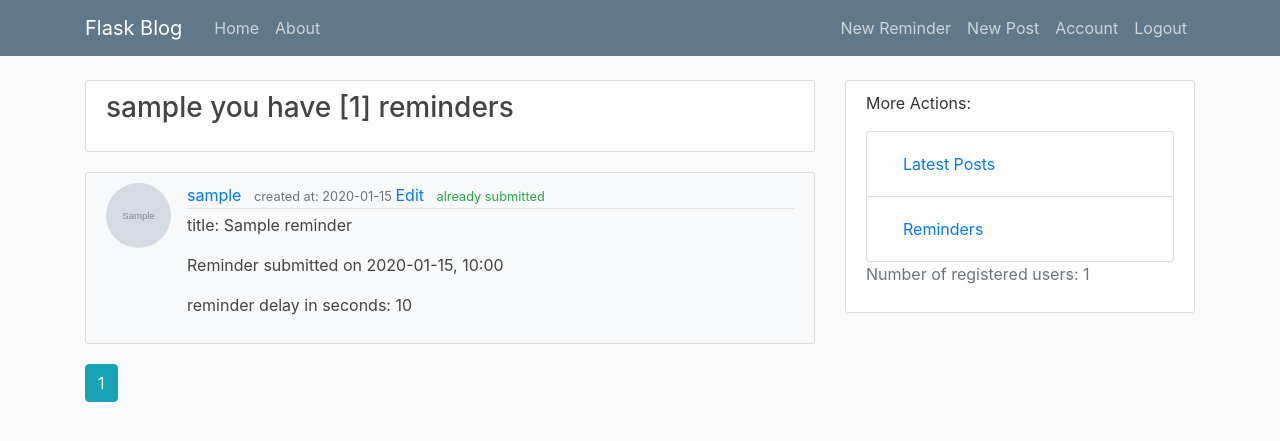
After one commit to royruho/flaskblog, a Flask app: page /reminder/remainders in a window 1280 px wide. The commit adds this page. Shown: the top 441 px of the page. Run offline with Flask 2, Linux system fonts and the light colour scheme; a user stored in the database is signed in; tables that the repository leaves empty hold one stand-in row (values such as "Sample post"); grey boxes marked "Sample" are stand-in pictures.

Commit message:
changed tasks to reminders

```diff
--- a/flaskblog/config.py
+++ b/flaskblog/config.py
@@ -10,6 +10,7 @@ class Config:
     MAIL_USE_TLS = True
     MAIL_USERNAME = os.environ.get('EMAIL_USER')
     MAIL_PASSWORD = os.environ.get('EMAIL_PASS')
+    EXECUTOR_TYPE = 'thread'
 
     @classmethod
     def __printConfig__(cls):
--- a/flaskblog/main/routes.py
+++ b/flaskblog/main/routes.py
@@ -20,10 +20,12 @@ def about():
     abouts = [
         {
             'author': 'Roy Ruach',
-            'title': 'FlaskBlog home page',
+            'title': 'Blog and Reminders home page',
             'content': 'This page was created by Roy Ruach using python and '
                        'flask.\nThe site was created in assistance with Corey '
-                       'Schafer Youtube flask tutorial.',
+                       'Schafer Youtube flask tutorial.\nUsing this page you '
+                       'can register with your email and send yourself future'
+                       ' notifications via E-mail',
             'date_posted': 'October 26, 2020'
         }
     ]
--- a/flaskblog/models.py
+++ b/flaskblog/models.py
@@ -1,8 +1,10 @@
+import time
 from datetime import datetime
 from itsdangerous import TimedJSONWebSignatureSerializer as Serializer, BadData
 from flask import current_app
 from flask_login import UserMixin
 from flaskblog import db, login_manager
+from flaskblog.remainders import utils
 
 
 @login_manager.user_loader
@@ -17,7 +19,7 @@ class User(db.Model, UserMixin):
     image_file = db.Column(db.String(20), nullable=False, default='default.jpg')
     password = db.Column(db.String(60), nullable=False)
     posts = db.relationship('Post', backref='author', lazy=True)
-    tasks = db.relationship('Task', backref='author', lazy=True)
+    reminders = db.relationship('Reminder', backref='author', lazy=True)
 
     def get_reset_token(self, expires_sec=1800):
         s = Serializer(current_app.config['SECRET_KEY'], expires_sec)
@@ -52,7 +54,7 @@ class Post(db.Model):
         return f"Post('{self.title}', '{self.date_posted}')"
 
 
-class Task(db.Model):
+class Reminder(db.Model):
     id = db.Column(db.Integer, primary_key=True)
     title = db.Column(db.String(100), nullable=False)
     date_created = db.Column(db.DateTime, nullable=False,
@@ -63,11 +65,18 @@ class Task(db.Model):
     user_id = db.Column(db.Integer, db.ForeignKey('user.id'), nullable=False)
 
     def __repr__(self):
-        return f"Task('{self.title}', '{self.duration_sec}',{self.run_status})"
+        return f"Reminder('{self.title}', '{self.duration_sec}',{self.run_status})"
 
-    def run_task(self):
+    def __call__(self, *args, **kwargs):
+        time.sleep(self.duration_sec)
+        print(f'reminder {self} was called')
+        return self.__repr__()
+
+    def set_reminder(self):
         if self.run_status:
             return False
+        print(f"run_reminder user: {User.query.filter_by(id=self.user_id).first()}")
+        utils.async_run_reminder(self, User.query.filter_by(id=self.user_id).first())
         self.run_status = True
         self.date_run = datetime.utcnow()
         return True
--- /dev/null
+++ b/flaskblog/remainders/routes.py
@@ -0,0 +1,96 @@
+from flask import Blueprint, flash, redirect, url_for, render_template, abort, \
+    request
+from flask_login import login_required, current_user
+
+from flaskblog import db
+from flaskblog.models import Reminder, User
+from flaskblog.remainders.forms import ReminderForm
+
+reminders = Blueprint('remainders', __name__)
+
+
+@reminders.route('/reminder/remainders')
+@login_required
+def user_reminders():
+    page = request.args.get('page', 1, type=int)
+    user = User.query.filter_by(username=current_user.username).first_or_404()
+    reminders = Reminder.query.filter_by(author=user).order_by(
+        Reminder.date_created.desc()).paginate(per_page=5, page=page)
+    return render_template('user_reminders.html', reminders=reminders, user=user,
+                           num_registered=User.get_num_registered())
+
+
+@reminders.route('/reminder/new', methods=['GET', 'POST'])
+@login_required
+def new_reminder():
+    form = ReminderForm()
+    if form.validate_on_submit():
+        reminder_object = Reminder(title=form.title.data,
+                               duration_sec=form.duration_sec.data,
+                               author=current_user)
+        db.session.add(reminder_object)
+        db.session.commit()
+        flash('reminder was created', 'success')
+        return redirect(url_for('remainders.reminder',
+                                reminder_id=reminder_object.id))
+    return render_template('create_reminder.html', title='New reminder',
+                           form=form, legend='New reminder',
+                           num_registered=User.get_num_registered())
+
+
+@reminders.route('/reminder/<int:reminder_id>', methods=['GET', 'POST'])
+def reminder(reminder_id):
+    reminder_object = Reminder.query.get_or_404(reminder_id)
+    return render_template('reminder.html', title=reminder_object.title,
+                           reminder=reminder_object,
+                           num_registered=User.get_num_registered())
+
+
+@reminders.route('/reminder/<int:reminder_id>/update', methods=['GET', 'POST'])
+@login_required
+def update_reminder(reminder_id):
+    reminder_object = Reminder.query.get_or_404(reminder_id)
+    if reminder_object.author != current_user:
+        abort(403)
+    form = ReminderForm()
+    if form.validate_on_submit():
+        reminder_object.title = form.title.data
+        reminder_object.duration_sec = form.duration_sec.data
+        db.session.commit()
+        flash('reminder was updated', 'success')
+        return redirect(url_for('remainders.reminder', reminder_id=reminder_object.id))
+    elif request.method == 'GET':
+        form.title.data = reminder_object.title
+        form.duration_sec.data = reminder_object.duration_sec
+    return render_template('create_reminder.html', title='Update reminder',
+                           form=form, legend='Update reminder',
+                           num_registered=User.get_num_registered())
+
+
+@reminders.route('/reminder/<int:reminder_id>/delete', methods=['POST'])
+@login_required
+def delete_reminder(reminder_id):
+    reminder_object = Reminder.query.get_or_404(reminder_id)
+    if reminder_object.author != current_user:
+        abort(403)
+    db.session.delete(reminder_object)
+    db.session.commit()
+    flash('reminder was deleted', category="success")
+    return redirect(url_for('remainders.user_reminders'))
+
+
+@reminders.route('/reminder/<int:reminder_id>/run', methods=['POST'])
+@login_required
+def run_reminder(reminder_id):
+    reminder_object = Reminder.query.get_or_404(reminder_id)
+    if reminder_object.author != current_user:
+        abort(403)
+    if reminder_object.set_reminder():
+        db.session.commit()
+        flash('Reminder submitted. You will receive an email in the '
+              'near future',
+              category="success")
+    else:
+        flash('reminder already sent', category="warning")
+
+    return redirect(url_for('remainders.user_reminders'))
--- a/flaskblog/templates/home.html
+++ b/flaskblog/templates/home.html
@@ -5,11 +5,11 @@
         {% if title=='Latest Posts' %}
             <h3> {{ title }}</h3>
         {% endif %}
-         <p>Roy Ruach FlaskBlog implementation</p>
+         <p>Roy Ruach Blogging and Email-Remainders page</p>
             {% if not current_user.is_authenticated %}
                 <p class="text-left text-muted">You are not logged in. Login or
                     Register to write
-                    posts</p>
+                    posts or send your self future email with reminders</p>
             {% endif %}
      </div>
     {%  for post in posts.items %}
--- a/flaskblog/templates/layout.html
+++ b/flaskblog/templates/layout.html
@@ -34,9 +34,9 @@
             <div class="navbar-nav">
                 {% if current_user.is_authenticated %}
                     <a class="nav-item nav-link" href="{{ url_for
-                    ('tasks.new_task')
+                    ('remainders.new_reminder')
                             }}">
-                        New Task
+                        New Reminder
                     </a>
                     <a class="nav-item nav-link" href="{{ url_for
                     ('posts.new_post')
@@ -95,8 +95,8 @@
                 {% if current_user.is_authenticated %}
                     <li class="list-group-item list-group-item-light">
                         <a class="nav-item nav-link" href="{{
-                                url_for('tasks.user_tasks') }}">
-                            Tasks
+                                url_for('remainders.user_reminders') }}">
+                            Reminders
                         </a>
                     </li>
                 {% endif %}
--- /dev/null
+++ b/flaskblog/templates/user_reminders.html
@@ -0,0 +1,76 @@
+{% extends "layout.html" %}
+
+{% block content %}
+    <div class="content-section">
+        {% if not reminders.items %}
+            <h3>You have no reminders</h3>
+        {% else %}
+            <h3 class="mb-3">
+                {{ reminders.items[0].author.username }} you have [{{ reminders.total }}] reminders
+            </h3>
+        {% endif %}
+    </div>
+
+        {%  for reminder in reminders.items %}
+            <article class="media content-section bg-light">
+            <img class="rounded-circle article-img"
+                 src="{{ url_for('static',filename='profile_pics/' +
+                 reminder.author.image_file) }}">
+                <div class="media-body mb-0">
+                    <div class="article-metadata">
+                        <a class="mr-2" href={{ url_for('remainders.user_reminders',
+                            username=reminder.author.username) }}>
+                        {{ reminder.author.username }}
+                        </a>
+                        <small class="text-muted">
+                        created at: {{ reminder.date_created.strftime('%Y-%m-%d') }}
+                        </small>
+                        <a class="mr-2" href={{ url_for('remainders.reminder',
+                            reminder_id=reminder.id) }}>
+                            Edit
+                        </a>
+                        {% if reminder.run_status %}
+                            <small class="text-success">
+                                already submitted
+                            </small>
+                        {% else %}
+                            <small class="text-danger">
+                                This reminder was not submitted yet!
+                            </small>
+                        {% endif %}
+                    </div>
+                    <p><a class="article-title" href="{{url_for('remainders.reminder',
+                            reminder_id=reminder.id) }}">
+                        title: {{ reminder.title }}
+                    </a></p>
+                    <p class="article-title">
+                        {% if reminder.run_status and reminder.date_run %}
+                                Reminder submitted on
+                            {{ reminder.date_run.strftime('%Y-%m-%d, %H:%M') }}
+                        {% endif %}
+                    </p>
+                    <p class="article-title">
+                        reminder delay in seconds: {{ reminder.duration_sec }}
+                    </p>
+                </div>
+            </article>
+        {% endfor %}
+        {%  for page_num in reminders.iter_pages(left_edge=1, right_edge=1,
+        left_current=1, right_current=3) %}
+            {% if page_num %}
+                {% if reminders.page == page_num %}
+                    <a class="btn btn-info mb-4" href="{{ url_for
+                    ('remainders.user_reminders', username=user.username,
+                        page=page_num) }}"> {{ page_num }}
+                    </a>
+                {% else %}
+                    <a class="btn btn-outline-info mb-4" href="{{ url_for
+                    ('remainders.user_reminders', username=user.username,
+                        page=page_num) }}"> {{ page_num }}
+                    </a>
+                    {% endif %}
+            {% else %}
+            {% endif %}
+        {% endfor %}
+
+{% endblock content %}
```
Also changed, not shown: flaskblog/__init__.py (+6 -2 lines), flaskblog/remainders/forms.py (added, +11 -0 lines), flaskblog/remainders/utils.py (added, +29 -0 lines), flaskblog/tasks/forms.py (deleted, +0 -11 lines), flaskblog/tasks/routes.py (deleted, +0 -93 lines), flaskblog/templates/reminder.html (renamed from flaskblog/templates/task.html, +15 -15 lines), flaskblog/templates/user_tasks.html (deleted, +0 -64 lines), flaskblog/remainders/__init__.py (added), flaskblog/site.db, flaskblog/templates/create_reminder.html (renamed from flaskblog/templates/create_task.html).
